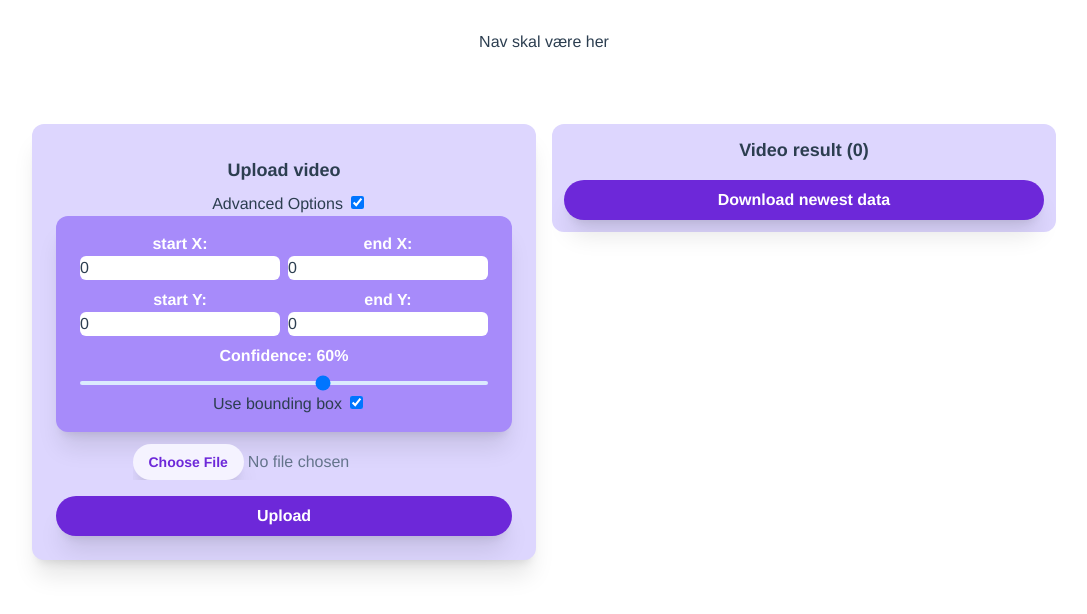
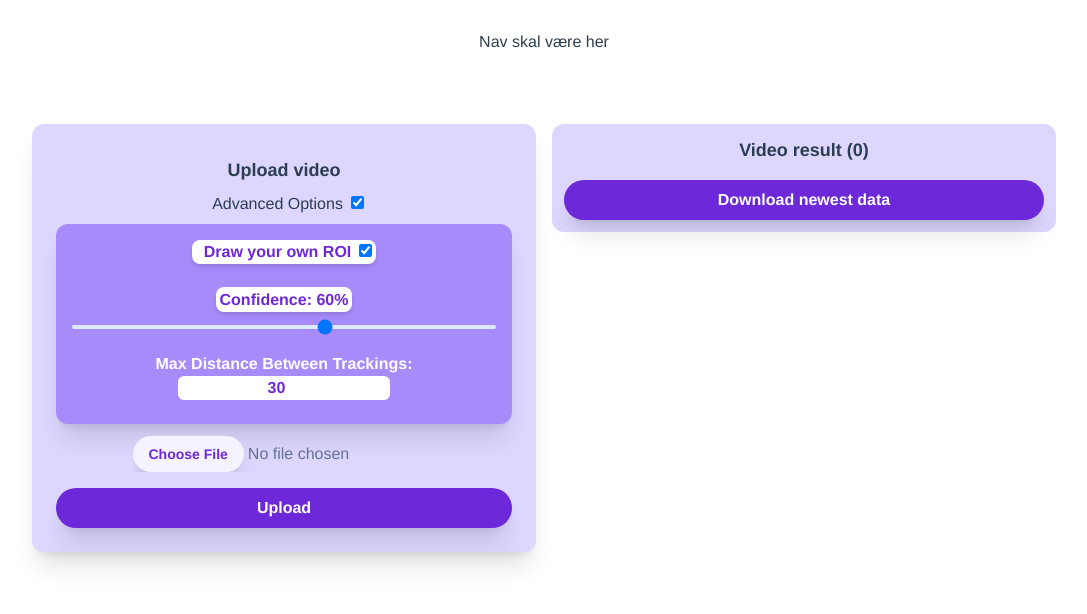
Before and after one commit to UCN-DMAB-0920-group-1/computer-vision-vehicle-counter, a Vue app in the folder frontend/: page / in a window 1280 px wide. Both pictures are taken after a click on the checkbox 453 px from the left and 202 px from the top of the page. Shown: the top 614 px of the page, without its empty margins (96-1183 px from the left). Built offline with nearby package versions, Linux system fonts and the light colour scheme.

Commit message:
Max dist

```diff
--- a/frontend/src/components/home/FileUpload.vue
+++ b/frontend/src/components/home/FileUpload.vue
@@ -14,14 +14,20 @@
     <section class="p-3" v-else>
       <h1 class="font-bold text-lg p-2">Upload video</h1>
 
-      <label class="m-2">Advanced Options</label>
-      <input type="checkbox" v-model="advancedOptions.enabled" />
+      <label class="m-2 w-full">Advanced Options</label>
+      <input class=" text-violet-700 rounded-md focus:ring-violet-300" type="checkbox" v-model="advancedOptions.enabled" />
 
       <section
-        class="w-full px-6 mx-auto bg-violet-400 rounded-xl p-4 shadow-xl"
+        class="w-full mt-2  bg-violet-400 rounded-xl p-4 shadow-xl"
         v-if="advancedOptions.enabled"
       >
-        <div class="grid grid-cols-1 gap-2 sm:grid-cols-2">
+
+        <div class="px-1 w-max  mx-auto shadow-md text-violet-700 mb-3 text-center font-bold border-1 rounded-lg bg-white">
+          <label class="m-2">Draw your own ROI</label>
+          <input type="checkbox" class="text-violet-700 rounded-md focus:ring-violet-300" v-model="advancedOptions.drawBoundingBox" />
+        </div>
+        <div v-if="!advancedOptions.drawBoundingBox" class="grid grid-cols-1 gap-2 mb-2 sm:grid-cols-2 bg-violet-800 rounded-lg
+         p-4">
           <div>
             <label class="text-white font-bold">start X:</label>
             <input
@@ -59,8 +65,11 @@
             />
           </div>
         </div>
-        <div class="w-full mt-2">
-          <label class="text-white font-bold"
+        <div v-if="videoUrl" class="my-2">
+        <PictureThumbnail></PictureThumbnail>
+        </div>
+          <div class="my-4  mt-6 w-full">
+           <label class="text-violet-700 shadow-md m-1 p-1 text-center font-bold border-1 rounded-lg bg-white"
             >Confidence: {{ advancedOptions.confidence }}%</label
           >
           <input
@@ -70,10 +79,15 @@
             class="w-full h-1 shadow-xl bg-blue-100 appearance-none rounded-lg"
           />
         </div>
-        <div>
-          <label class="m-2">Use bounding box</label>
-          <input type="checkbox" v-model="advancedOptions.drawBoundingBox" />
-        </div>
+          <div class="my-2">
+            <label class="text-white font-bold">Max Distance Between Trackings:</label>
+            <input
+              v-model="advancedOptions.maxDistanceBetweenPoints"
+              class=" w-1/2 mx-auto text-center rounded-md border-violet-300 text-violet-700 font-bold"
+              type="number"
+              name="startX"
+            />
+          </div>
       </section>
 
       <input
@@ -107,6 +121,7 @@ export default {
       enabled: false,
       drawBoundingBox: true,
       confidence: 60,
+      maxDistanceBetweenPoints:30,
     });
 
     let bboxCoordinates = ref({
--- a/frontend/src/store/module/FileProcessing.js
+++ b/frontend/src/store/module/FileProcessing.js
@@ -6,6 +6,7 @@ const state = {
         enabled: false,
         drawBoundingBox: true,
         confidence: 0,
+        maxDistanceBetweenPoints: 0,
     },
     bboxCoordinates: {
         startX: 0,
@@ -37,7 +38,7 @@ const actions = {
 
         let bbox = [];
         if (state.advancedOptions.drawBoundingBox) {
-      bbox = state.videoBBox.map(function (point) {
+            bbox = state.videoBBox.map(function(point) {
                 return [parseInt(point.scaledX), parseInt(point.scaledY)];
             });
         } else {
@@ -52,8 +53,7 @@ const actions = {
         formData.append("bbox", JSON.stringify(bbox));
 
         const response = await fetch(
-      process.env.VUE_APP_PROCESSING_ENDPOINT + "/detection",
-      {
+            process.env.VUE_APP_PROCESSING_ENDPOINT + "/detection", {
                 method: "POST",
                 body: formData,
             }
```
Also changed, not shown: 1 other file (tests, documents, lock files or other folders). Lines whose indentation alone changed are shown as unchanged.
